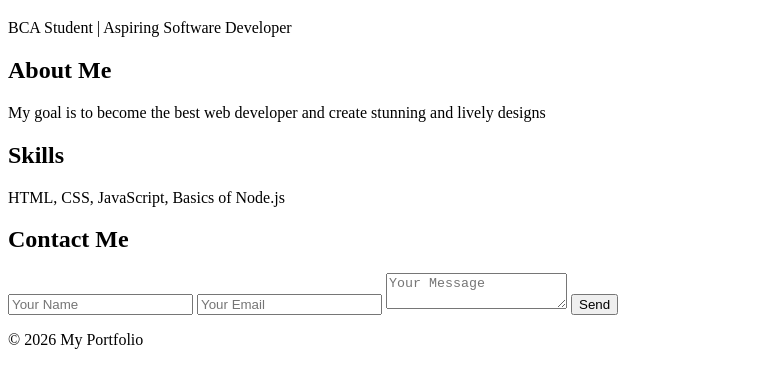
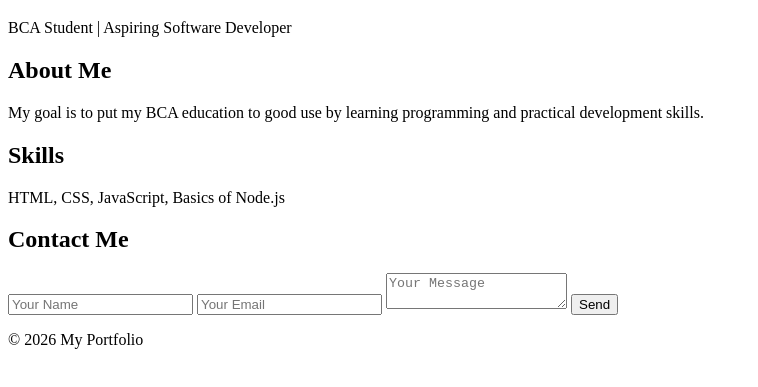
Before and after one commit to Goutham25-bit/Goutham, a website: page public/index.html in a window 1280 px wide. Shown: the part 61-448 px from the top of the page, without its empty margins (0-758 px from the left). Drawn offline with Linux system fonts and the light colour scheme.

Commit message:
Update index.html

```diff
--- a/public/index.html
+++ b/public/index.html
@@ -15,7 +15,8 @@
   <section>
     <h2>About Me</h2>
     <p>
-      My goal is to become the best web developer and create stunning and lively designs
+      My goal is to put my BCA education to good use by learning programming
+      and practical development skills.
     </p>
   </section>
 
```
